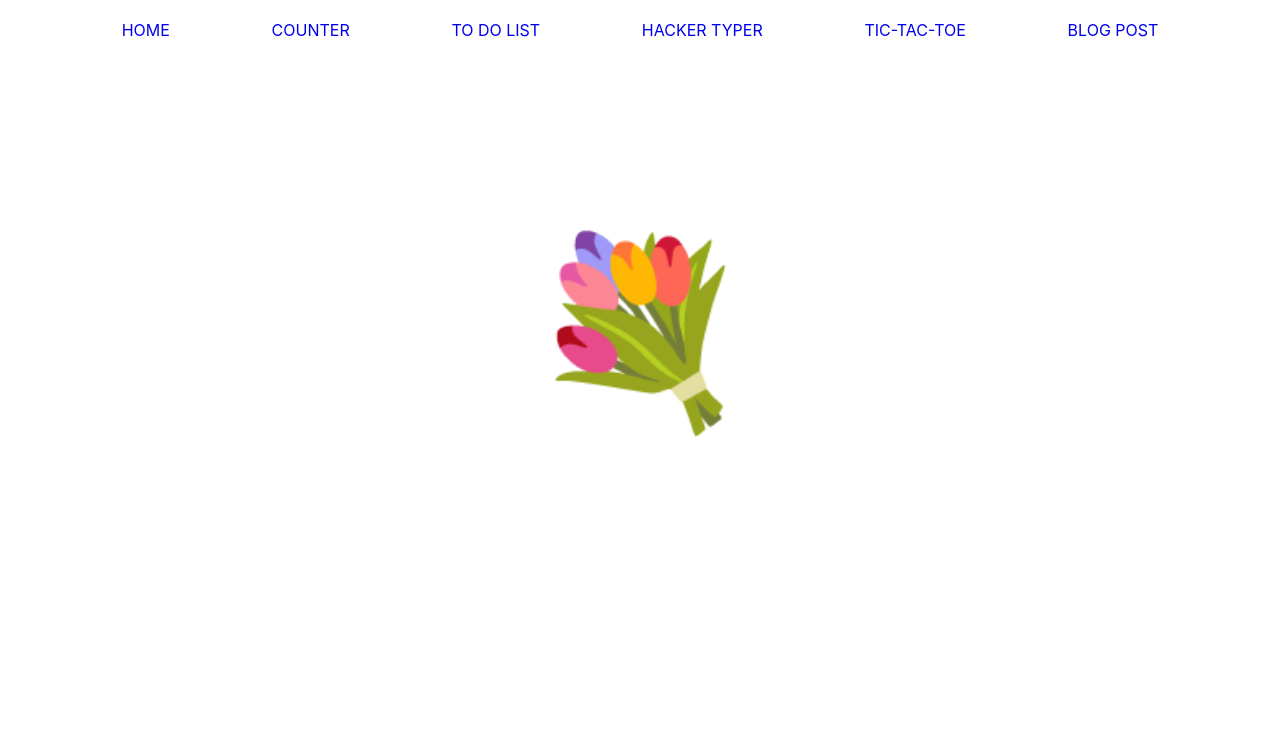
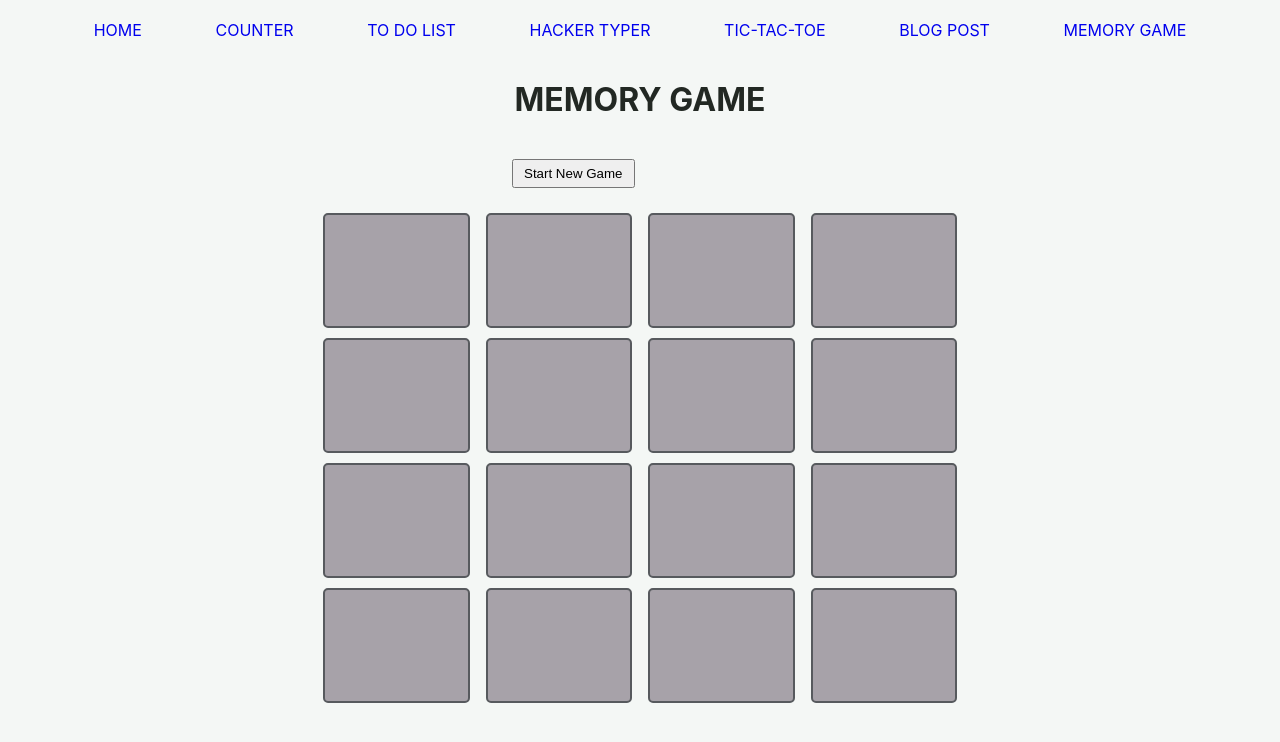
Before and after one commit to nicoleholubkova/React-apps, a React (Create React App) app: page /memoryGame in a window 1280 px wide. Shown: the top 742 px of the page. Built offline with nearby package versions, Linux system fonts and the light colour scheme.

Commit message:
memory game init

```diff
--- a/package.json
+++ b/package.json
@@ -11,13 +11,16 @@
     "@types/react": "^17.0.14",
     "@types/react-dom": "^17.0.9",
     "@types/styled-components": "^5.1.11",
+    "markdown-textarea-react": "^0.1.8",
     "react": "^17.0.2",
     "react-dom": "^17.0.2",
     "react-helmet": "^6.1.0",
+    "react-markdown": "^6.0.3",
     "react-router-dom": "^5.2.0",
     "react-scripts": "4.0.3",
     "styled-components": "^5.3.0",
     "typescript": "^4.3.5",
+    "url-slug": "^3.0.2",
     "web-vitals": "^1.1.2"
   },
   "scripts": {
--- a/src/App.tsx
+++ b/src/App.tsx
@@ -1,8 +1,8 @@
 import "./App.css";
+import { HackerTyper } from "./hackertyper/HackerTyper";
 import { Link, Route, BrowserRouter as Router, Switch } from "react-router-dom";
+import { MemoryGameApp } from "./memoryGame/MemoryGameApp";
 import { MyStateComp } from "./counter/Root";
-
-import { HackerTyper } from "./hackertyper/HackerTyper";
 import { PostListApp } from "./blogPost/PostListApp";
 import { TicTacToeApp } from "./tic-tac-toe/TicTacToeApp";
 import { ToDoApp } from "./todo/ToDoApp";
@@ -51,6 +51,9 @@ export default function App() {
             <div>
               <Link to="/blogPost">Blog post</Link>
             </div>
+            <div>
+              <Link to="/memoryGame">Memory game</Link>
+            </div>
           </DivWrapper>
         </nav>
 
@@ -70,6 +73,9 @@ export default function App() {
           <Route path="/blogPost">
             <PostListApp />
           </Route>
+          <Route path="/memoryGame">
+            <MemoryGameApp />
+          </Route>
           <Route path="/">
             <Paragraph>&#128144;</Paragraph>
           </Route>
--- /dev/null
+++ b/src/memoryGame/Card.tsx
@@ -0,0 +1,25 @@
+import styled from "styled-components";
+
+interface CardProps {
+  click: () => void;
+  showing: any;
+  backgroundColor: string;
+}
+
+export const Card = (props: CardProps) => {
+  let style = {};
+  if (props.showing)
+    style = { backgroundColor: props.backgroundColor, pointerEvents: "none" };
+  return <DivWrapperCard onClick={props.click} style={style} />;
+};
+
+const DivWrapperCard = styled.div`
+  flex-basis: calc(25% - 20px);
+  height: 111px;
+  border: 2px solid #575a5e;
+  border-radius: 5px;
+  margin: 5px 0;
+  cursor: pointer;
+  background-color: #a7a2a9;
+  transition: 0.3s background-color linear;
+`;
--- /dev/null
+++ b/src/memoryGame/Grid.tsx
@@ -0,0 +1,30 @@
+import { Card } from "./Card";
+import { MemoryState } from "./MemoryGameApp";
+import styled from "styled-components";
+
+interface CardGridProps {
+  cards: MemoryState[];
+  onClick: (id: number) => void;
+}
+
+export const CardGrid = (props: CardGridProps) => {
+  const cards = props.cards.map((card) => (
+    <Card
+      key={card.id}
+      backgroundColor={card.backgroundColor}
+      showing={card.cardState}
+      click={() => props.onClick(card.id)}
+    />
+  ));
+
+  return <DivWrapperCardGrid>{cards}</DivWrapperCardGrid>;
+};
+
+const DivWrapperCardGrid = styled.div`
+  display: flex;
+  flex-wrap: wrap;
+  margin: auto;
+  justify-content: space-around;
+  padding: 0 5px;
+  max-width: 650px;
+`;
--- /dev/null
+++ b/src/memoryGame/MemoryGameApp.tsx
@@ -0,0 +1,130 @@
+import { CardGrid } from "./Grid";
+import { Helmet } from "react-helmet";
+import React, { Component } from "react";
+import styled from "styled-components";
+
+interface NewGameProps {
+  startNewGame: () => void;
+}
+
+export interface MemoryState {
+  id: number;
+  cardState: number;
+  backgroundColor: string;
+}
+
+const Newgame = (props: NewGameProps) => {
+  return <Button onClick={props.startNewGame}>Start New Game</Button>;
+};
+
+export class MemoryGameApp extends Component<
+  {},
+  { cards: MemoryState[]; secondClick: boolean }
+> {
+  constructor(props) {
+    super(props);
+    const CardState = {
+      hiding: 0,
+      showing: 1,
+      matching: 2,
+    };
+    let cards = [
+      { id: 0, cardState: CardState.hiding, backgroundColor: "red" },
+      { id: 1, cardState: CardState.hiding, backgroundColor: "red" },
+      { id: 2, cardState: CardState.hiding, backgroundColor: "navy" },
+      { id: 3, cardState: CardState.hiding, backgroundColor: "navy" },
+      { id: 4, cardState: CardState.hiding, backgroundColor: "green" },
+      { id: 5, cardState: CardState.hiding, backgroundColor: "green" },
+      { id: 6, cardState: CardState.hiding, backgroundColor: "yellow" },
+      { id: 7, cardState: CardState.hiding, backgroundColor: "yellow" },
+      { id: 8, cardState: CardState.hiding, backgroundColor: "black" },
+      { id: 9, cardState: CardState.hiding, backgroundColor: "black" },
+      { id: 10, cardState: CardState.hiding, backgroundColor: "purple" },
+      { id: 11, cardState: CardState.hiding, backgroundColor: "purple" },
+      { id: 12, cardState: CardState.hiding, backgroundColor: "pink" },
+      { id: 13, cardState: CardState.hiding, backgroundColor: "pink" },
+      { id: 14, cardState: CardState.hiding, backgroundColor: "lightskyblue" },
+      { id: 15, cardState: CardState.hiding, backgroundColor: "lightskyblue" },
+    ];
+
+    cards = this.shuffle(cards);
+    this.state = { cards, secondClick: false };
+  }
+
+  shuffle = (arr) => arr.sort(() => 0.5 - Math.random());
+
+  startNewGame = () => {
+    const cards = [...this.state.cards];
+    cards.map((card) => {
+      return { ...card, cardState: 0 };
+    });
+    this.setState({ cards });
+  };
+  onClick = (id: number) => {
+    const showingCards = this.state.cards.map((card) => {
+      if (card.id === id) {
+        return { ...card, cardState: 1 };
+      }
+      return card;
+    });
+    const { secondClick } = this.state;
+
+    const showingCardsIds = showingCards
+      .filter((card) => card.cardState === 1)
+      .map((card) => card.id);
+
+    const card1 = showingCards.filter((card) => card.id === showingCardsIds[0]);
+    const card1color = card1[0].backgroundColor;
+
+    if (secondClick) {
+      const card2 = showingCards.filter(
+        (card) => card.id === showingCardsIds[1]
+      );
+      const card2color = card2[0].backgroundColor;
+      if (card1color === card2color) {
+        const matchedCards = showingCards.map((card) =>
+          showingCardsIds.includes(card.id) ? { ...card, cardState: 2 } : card
+        );
+        this.setState({ cards: matchedCards, secondClick: false });
+        return;
+      } else if (card1color !== card2color) {
+        const notMatchedCards = showingCards.map((card) =>
+          showingCardsIds.includes(card.id) ? { ...card, cardState: 0 } : card
+        );
+        this.setState({ cards: showingCards }, () =>
+          setTimeout(
+            () => this.setState({ cards: notMatchedCards, secondClick: false }),
+            300
+          )
+        );
+        return;
+      }
+    }
+    this.setState({ cards: showingCards, secondClick: true });
+  };
+
+  render() {
+    return (
+      <div>
+        <Helmet>
+          <style>{"body { background-color: #F4F7F5}"}</style>
+        </Helmet>
+        <H1>Memory game</H1>
+        <Newgame startNewGame={this.startNewGame} />
+        <CardGrid onClick={this.onClick} cards={this.state.cards} />
+      </div>
+    );
+  }
+}
+
+const H1 = styled.h1`
+  text-align: center;
+  text-transform: uppercase;
+  margin: 40px;
+  color: #222823;
+`;
+
+const Button = styled.button`
+  padding: 5px 10px;
+  margin: 0 0 20px 40%;
+`;
```
Also changed, not shown: 1 other file (tests, documents, lock files or other folders).
